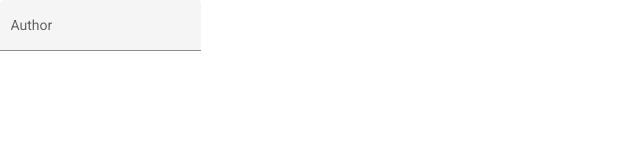
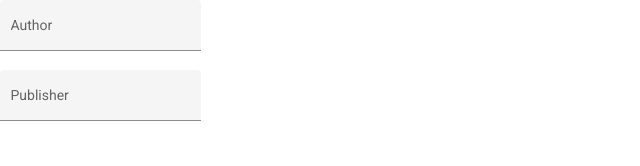
Before and after one commit to paulmunyao/Quote-Generator, an Angular app: page / in a window 1280 px wide. Shown: the part 134-300 px from the top of the page, without its empty margins (0-640 px from the left). Built offline with nearby package versions, Linux system fonts and the light colour scheme.

Commit message:
Add Quote publisher

```diff
--- a/src/app/form/form.component.html
+++ b/src/app/form/form.component.html
@@ -10,5 +10,11 @@
                 <input matInput placeholder="Adichie" value="">
             </mat-form-field>
         </div>
+        <div class="col">
+            <mat-form-field class="example-full-width" appearance="fill">
+                <mat-label>Publisher</mat-label>
+                <input matInput placeholder="Adichie" value="">
+            </mat-form-field>
+        </div>
     </form>
 </div>
```
